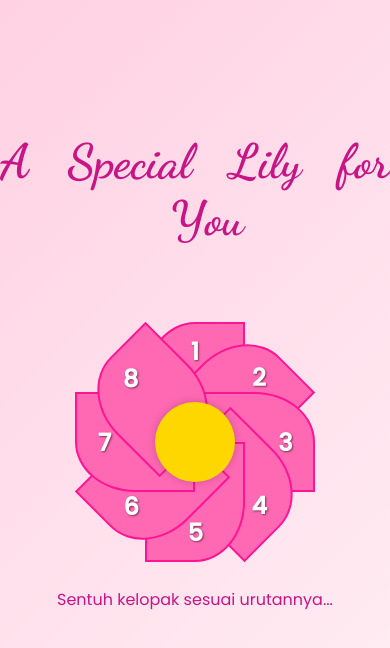
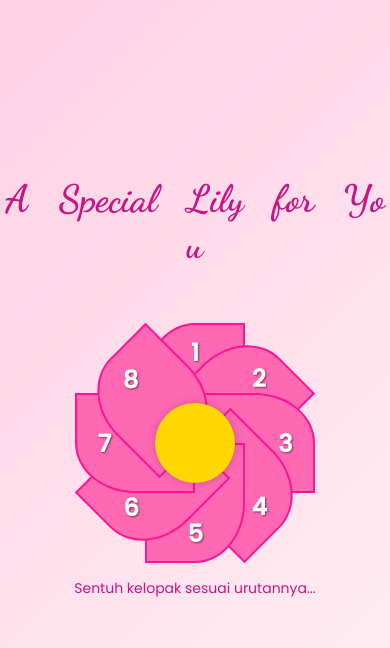
Before and after one commit to Randys-alph/happy_girlfriend_day, a plain HTML site: page index.html in a window 390 px wide. Drawn offline with Linux system fonts and the light colour scheme.

Commit message:
Responsive title

```diff
--- a/style.css
+++ b/style.css
@@ -87,3 +87,20 @@ body { font-family: 'Poppins', sans-serif; background: linear-gradient(135deg, #
 .final-content img { max-width: 80%; height: auto; border-radius: 15px; box-shadow: 0 10px 20px rgba(0,0,0,0.15); margin-bottom: 25px; }
 .final-content .love-note { font-style: italic; color: #D81B60; font-size: 18px; }
 @keyframes fadeInContent { from { opacity: 0; transform: translateY(20px); } to { opacity: 1; transform: translateY(0); } }
+
+@media (max-width: 480px) {
+    .main-title {
+        font-size: 38px;
+        top: -20px;
+        margin-bottom: 30px;
+    }
+
+    .instruction-text {
+        font-size: 14px;
+        margin-top: 10px;
+    }
+
+    .final-content h2 {
+        font-size: 36px;
+    }
+}
```
